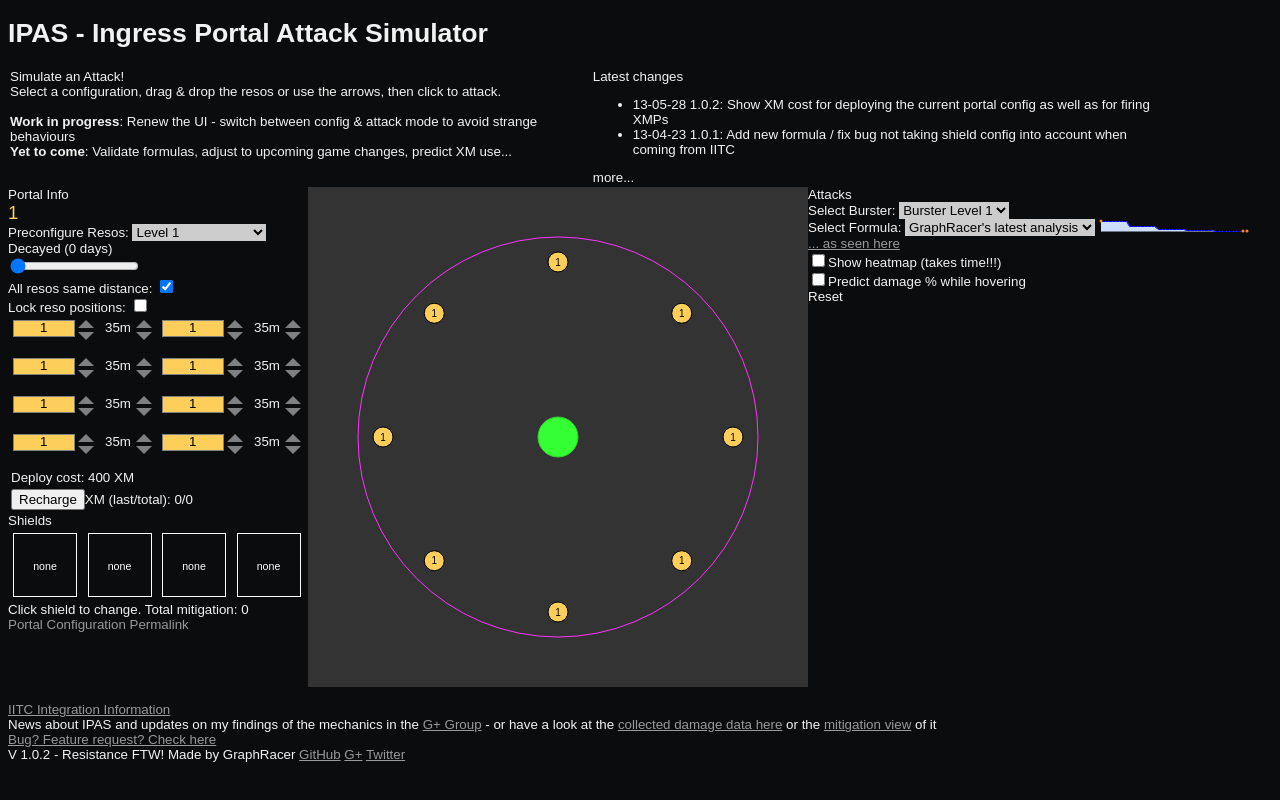
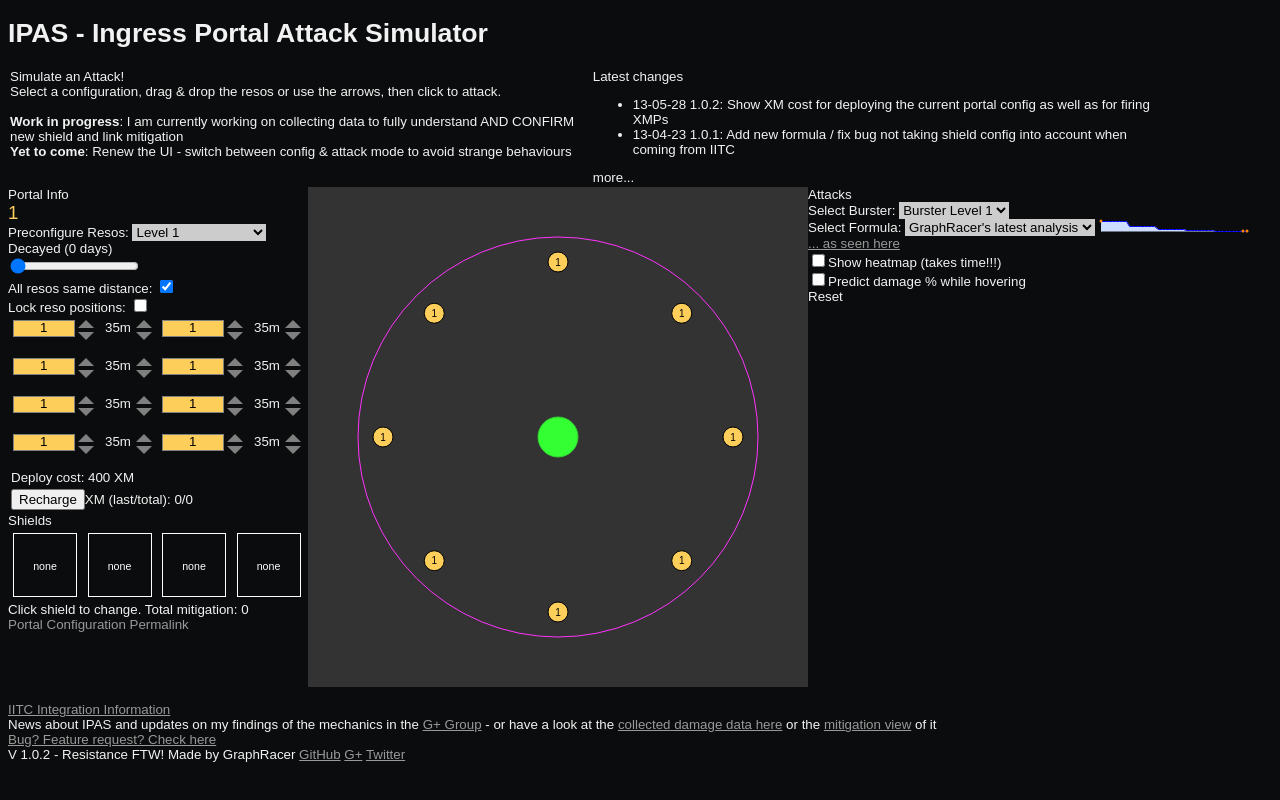
Before and after one commit to xosofox/IPAS, a plain HTML site: page index.html in a window 1280 px wide. Drawn offline with Linux system fonts and the light colour scheme; a web font is replaced by a local one.

Commit message:
Minor text change

```diff
--- a/index.html
+++ b/index.html
@@ -70,8 +70,9 @@
     Simulate an Attack!<br />Select a configuration, drag & drop the resos or use the arrows, then click to
     attack.<br />
     <br />
-    <b>Work in progress</b>: Renew the UI - switch between config & attack mode to avoid strange behaviours<br />
-    <b>Yet to come</b>: Validate formulas, adjust to upcoming game changes, predict XM use...<br />
+    <b>Work in progress</b>: I am currently working on collecting data to fully understand AND CONFIRM new shield and link mitigation<br />
+    <b>Yet to come</b>: Renew the UI - switch between config & attack mode to avoid strange behaviours<br />
+	<br />
 </div>
 <div style="width: 45%; float: left; margin-left: 10px;padding: 2px;">
     Latest changes
```
